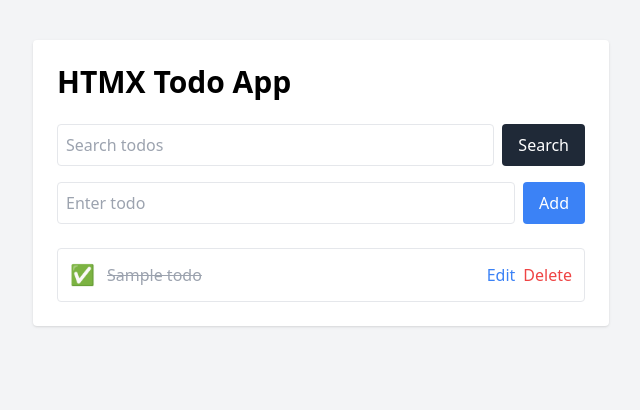
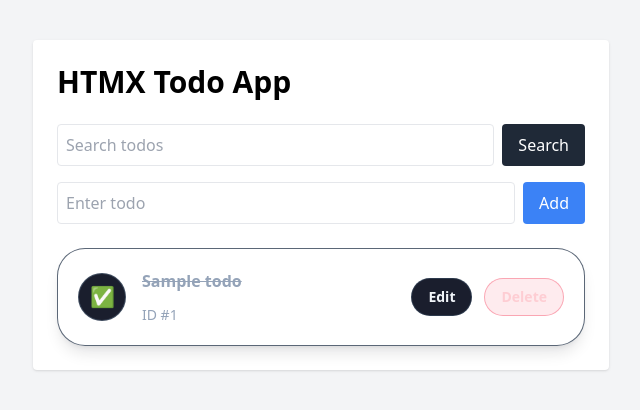
Before and after one commit to workpappuk/cjp, a FastAPI app: page / in a window 1280 px wide. Shown: the top 410 px of the page, without its empty margins (319-959 px from the left). Run offline with FastAPI, Linux system fonts and the light colour scheme; tables that the repository leaves empty hold one stand-in row (values such as "Sample post"); some libraries are stand-ins or nearby versions.

Commit message:
Refactor Todo item template for improved styling and layout

```diff
--- a/app/templates/todo_item.html
+++ b/app/templates/todo_item.html
@@ -1,12 +1,10 @@
-<li id="todo-{{ todo.id }}" class="flex items-center justify-between border p-3 rounded">
-
-  <div class="flex items-center gap-3 flex-1">
-
+<li id="todo-{{ todo.id }}" class="grid gap-4 rounded-[1.75rem] border border-slate-700/80 bg-white/5 p-5 shadow-lg shadow-slate-950/10 transition duration-300 hover:-translate-y-0.5 hover:bg-white/10 sm:grid-cols-[auto_1fr_auto] sm:items-center">
   <button
     hx-post="/todos/{{ todo.id }}/toggle?q={{ q | urlencode }}&page={{ current_page }}"
     hx-target="#todo-list"
     hx-swap="innerHTML"
-      class="text-xl"
+    class="flex h-12 w-12 items-center justify-center rounded-3xl border border-slate-600/80 bg-slate-950/90 text-xl transition hover:border-sky-400 hover:text-sky-300"
+    aria-label="Toggle todo status"
   >
     {% if todo.completed %}
       ✅
@@ -15,62 +13,61 @@
     {% endif %}
   </button>
 
+  <div class="space-y-3">
     {% if edit %}
       <form
         hx-post="/todos/{{ todo.id }}/edit?q={{ q | urlencode }}&page={{ current_page }}"
         hx-target="#todo-list"
         hx-swap="innerHTML"
-        class="flex flex-1 gap-2"
+        class="grid gap-3 sm:grid-cols-[1fr_auto] sm:items-center"
       >
         <input
           type="text"
           name="title"
           value="{{ todo.title }}"
-          class="border p-2 rounded flex-1"
+          class="w-full rounded-3xl border border-slate-700/80 bg-slate-950/90 px-4 py-3 text-slate-100 focus:border-sky-400 focus:outline-none focus:ring-2 focus:ring-sky-400/20"
         />
         <input type="hidden" name="q" value="{{ q | default('') }}" />
         <input type="hidden" name="page" value="{{ current_page }}" />
-        <button class="bg-green-500 text-white px-4 rounded">
-          Save
-        </button>
+        <div class="flex flex-wrap gap-2">
+          <button class="rounded-3xl bg-emerald-500 px-5 py-3 text-sm font-semibold text-white transition hover:bg-emerald-400">Save</button>
           <button
             type="button"
             hx-get="/todos/{{ todo.id }}?q={{ q | urlencode }}&page={{ current_page }}"
             hx-target="#todo-{{ todo.id }}"
             hx-swap="outerHTML"
-          class="bg-gray-200 px-4 rounded"
+            class="rounded-3xl border border-slate-700/80 bg-slate-950/90 px-5 py-3 text-sm text-slate-200 transition hover:border-slate-500 hover:bg-slate-900"
           >
             Cancel
           </button>
+        </div>
       </form>
     {% else %}
-      <span class="flex-1 {% if todo.completed %}line-through text-gray-400{% endif %}">
-        {{ todo.title }}
-      </span>
+      <div class="flex items-center gap-3">
+        <span class="text-base font-semibold text-slate-100 {% if todo.completed %}line-through text-slate-400{% endif %}">{{ todo.title }}</span>
+      </div>
+      <div class="text-sm text-slate-400">ID #{{ todo.id }}</div>
     {% endif %}
-
   </div>
 
   {% if not edit %}
-    <div class="flex gap-2">
+    <div class="flex flex-wrap items-center justify-end gap-3">
       <button
         hx-get="/todos/{{ todo.id }}/edit?q={{ q | urlencode }}&page={{ current_page }}"
         hx-target="#todo-{{ todo.id }}"
         hx-swap="outerHTML"
-        class="text-blue-500"
+        class="rounded-full border border-slate-700/80 bg-slate-950/90 px-4 py-2 text-sm font-semibold text-slate-100 transition hover:border-sky-400 hover:bg-slate-900"
       >
         Edit
       </button>
-
       <button
         hx-post="/todos/{{ todo.id }}/delete?q={{ q | urlencode }}&page={{ current_page }}"
         hx-target="#todo-list"
         hx-swap="innerHTML"
-        class="text-red-500"
+        class="rounded-full border border-rose-500/40 bg-rose-500/10 px-4 py-2 text-sm font-semibold text-rose-200 transition hover:bg-rose-500/20"
       >
         Delete
       </button>
     </div>
   {% endif %}
-
 </li>
```
Lines whose indentation alone changed are shown as unchanged.
